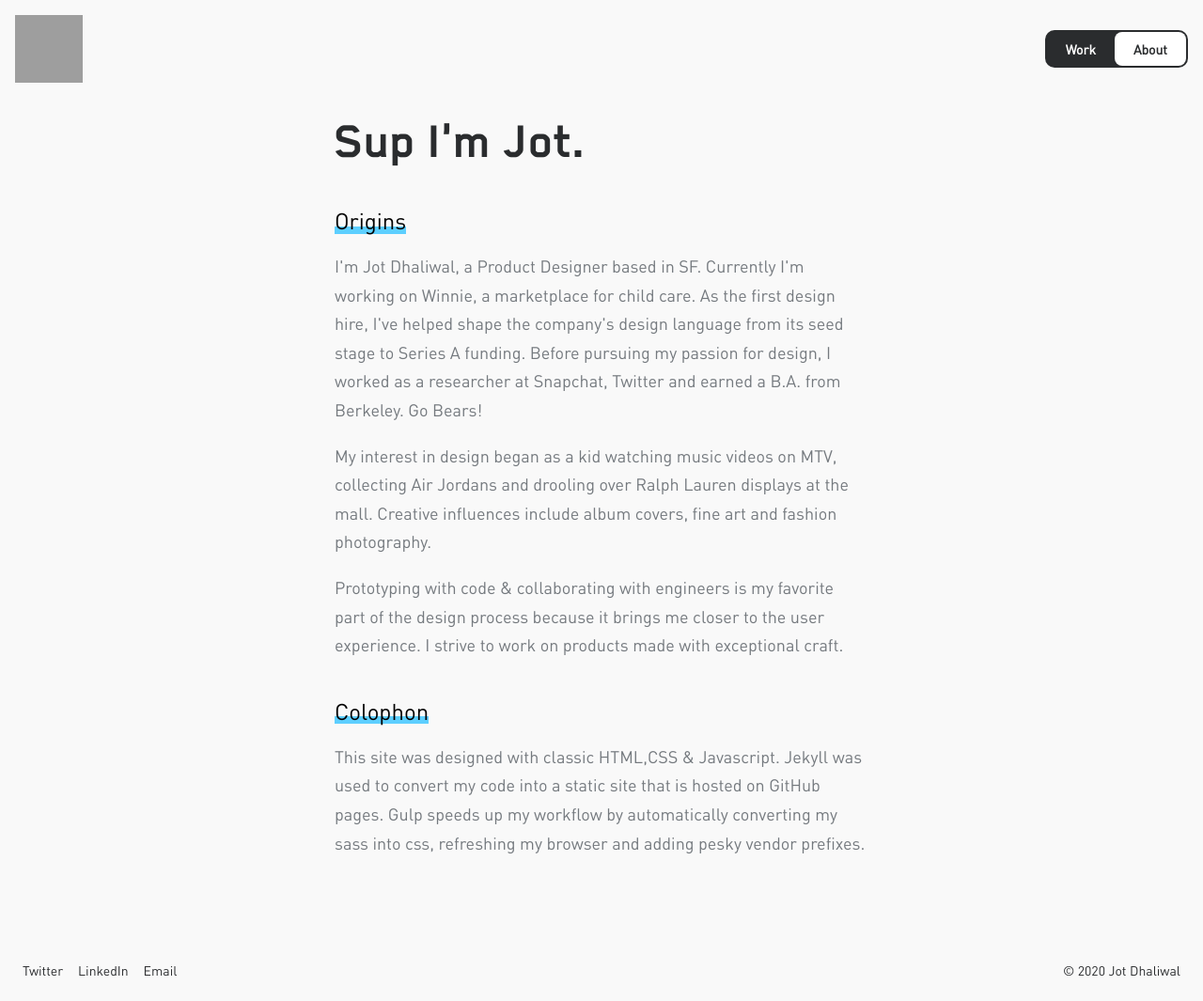
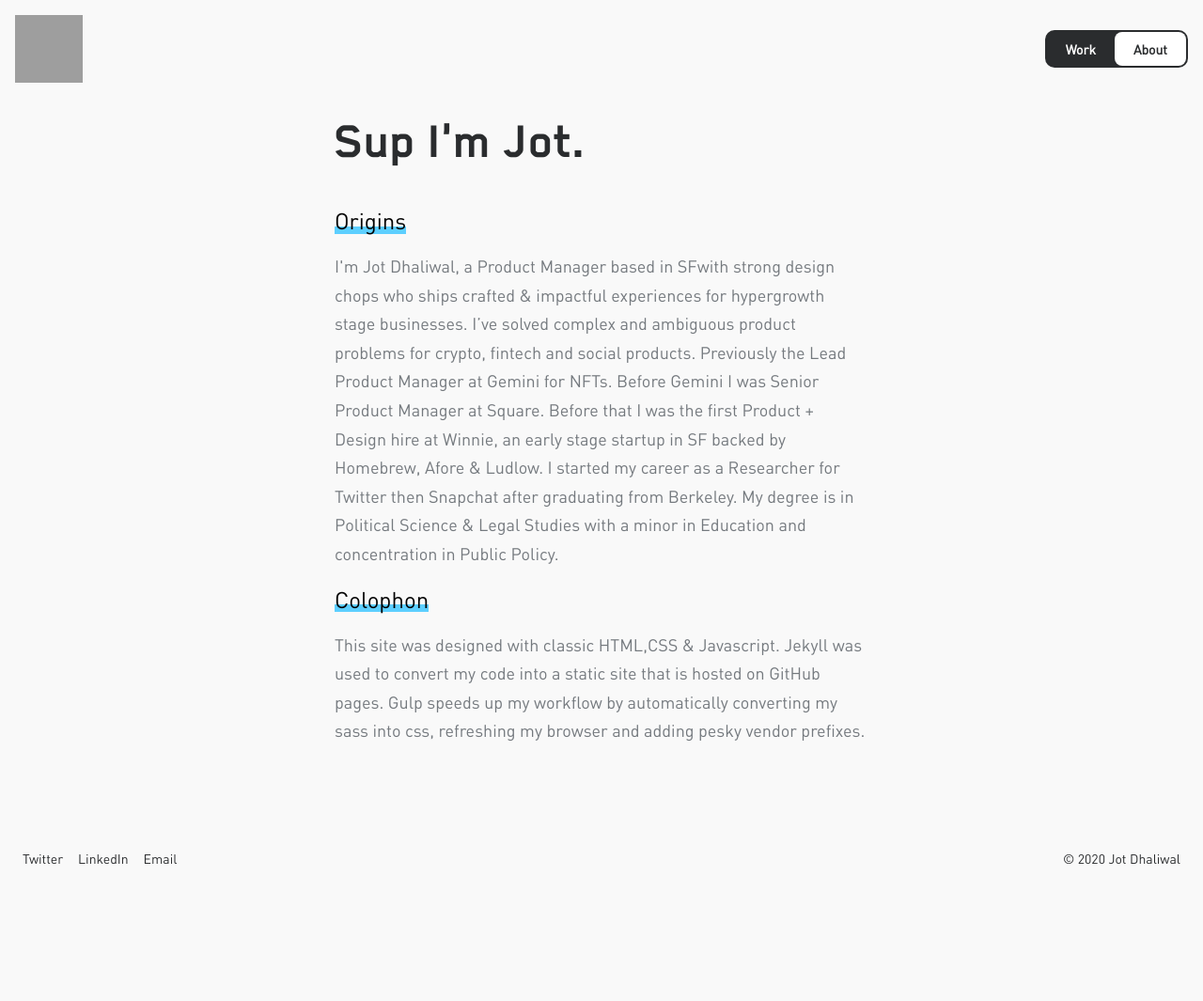
Before and after one commit to jotd/jotd-portfolio, a Jekyll site: the page about/index.html, which Jekyll copies as it is, in a window 1280 px wide and 1065 px high. Shown: the whole window at 94% size. Built offline with Jekyll 4.4.1, drawn with Linux system fonts in a browser that asks for light colours; grey boxes are pictures that could not be loaded.

Commit message:
Update index.html

```diff
--- a/about/index.html
+++ b/about/index.html
@@ -42,23 +42,12 @@
     <div class="content-about">
       <span class="text-subheader-3 highlight">Origins</span>
       <p class="text-body">
-        I'm Jot Dhaliwal, a Product Designer based in SF. Currently I'm working
-        on Winnie, a marketplace for child care. As the first design hire, I've
-        helped shape the company's design language from its seed stage to Series
-        A funding. Before pursuing my passion for design, I worked as a
-        researcher at Snapchat, Twitter and earned a B.A. from Berkeley. Go
-        Bears!
-      </p>
-      <p class="text-body">
-        My interest in design began as a kid watching music videos on MTV,
-        collecting Air Jordans and drooling over Ralph Lauren displays at the
-        mall. Creative influences include album covers, fine art and fashion
-        photography.
-      </p>
-      <p id="margin-below-sentence" class="text-body">
-        Prototyping with code & collaborating with engineers is my favorite part
-        of the design process because it brings me closer to the user
-        experience. I strive to work on products made with exceptional craft.
+        I'm Jot Dhaliwal, a Product Manager based in SFwith strong design chops who ships crafted & impactful experiences for hypergrowth stage businesses.
+        I’ve solved complex and ambiguous product problems for crypto, fintech and social products.
+        Previously the Lead Product Manager at Gemini for NFTs. Before Gemini I was Senior Product Manager at Square.
+        Before that I was the first Product + Design hire at Winnie, an early stage startup in SF backed by Homebrew, Afore & Ludlow.
+        I started my career as a Researcher for Twitter then Snapchat after graduating from Berkeley.
+        My degree is in Political Science & Legal Studies with a minor in Education and concentration in Public Policy.
       </p>
     </div>
 
```
